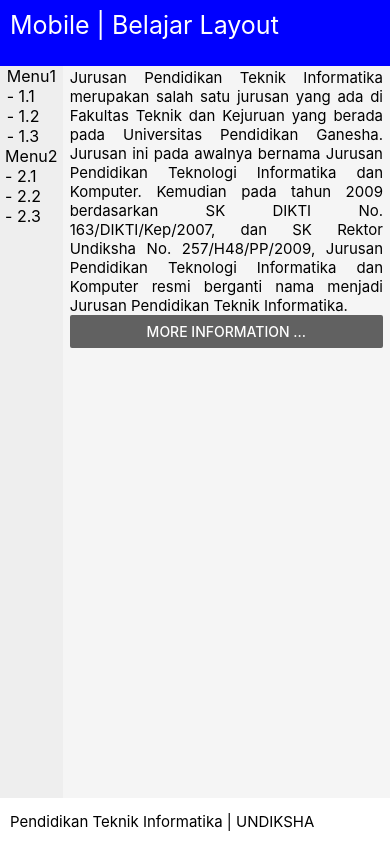
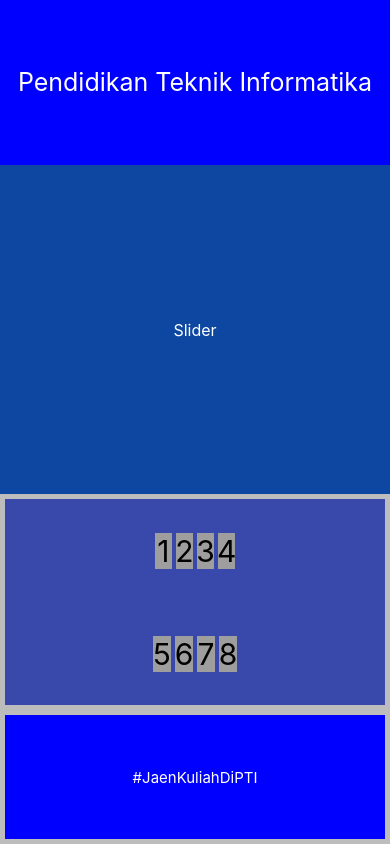
Before and after one commit to treesoecip/WeatherApplication, a React Native app: screen / in a window 390 px wide. Built offline with nearby package versions, Linux system fonts and the light colour scheme.

Commit message:
first commit

```diff
--- a/App.js
+++ b/App.js
@@ -2,13 +2,14 @@ import React from 'react';
 import { View, StyleSheet } from 'react-native';
 //import VolumeBalok from './src/latihan/volumeBalok';
 //import Header from './src/Cuaca/Header';
-import BelajarLayout from './src/comp/BelajarLayout';
+//import BelajarLayout from './src/comp/BelajarLayout';
+import BelajarLayout1 from './src/comp/BelajarLayout1';
 
 export default class App extends React.Component {
   render() {
     return (
       <View style={styles.containerMain}>
-          <BelajarLayout />
+          <BelajarLayout1 />
       </View>
 
     );
--- /dev/null
+++ b/src/comp/BelajarLayout1.js
@@ -0,0 +1,128 @@
+import React from 'react';
+import { StyleSheet, Text, View } from 'react-native';
+
+export default class BelajarLayout extends React.Component {
+  render() {
+    return (
+      <View style={styles.containerMain}>
+        <View style={styles.boxhead}>
+          <Text style={styles.texthead}>Pendidikan Teknik Informatika</Text>
+        </View>
+
+        <View style={styles.boxslider}>
+          <Text style={styles.textslider}>Slider</Text>
+        </View>
+
+        <View style={styles.boxMenu}>
+          <View style={styles.boxMenu1}>
+            <View style={styles.boxMenu2}>
+              <Text style={styles.text}>1</Text>
+            </View>
+            <View style={styles.boxMenu2}>
+              <Text style={styles.text}>2</Text>
+            </View>
+            <View style={styles.boxMenu2}>
+              <Text style={styles.text}>3</Text>
+            </View>
+            <View style={styles.boxMenu2}>
+              <Text style={styles.text}>4</Text>
+            </View>
+          </View>
+          <View style={styles.boxMenu1}>
+            <View style={styles.boxMenu2}>
+              <Text style={styles.text}>5</Text>
+            </View>
+            <View style={styles.boxMenu2}>
+              <Text style={styles.text}>6</Text>
+            </View>
+            <View style={styles.boxMenu2}>
+              <Text style={styles.text}>7</Text>
+            </View>
+            <View style={styles.boxMenu2}>
+              <Text style={styles.text}>8</Text>
+            </View>
+          </View>
+
+        </View>
+
+        <View style={styles.boxfoot}>
+          <Text style={styles.textfoot}>#JaenKuliahDiPTI</Text>
+        </View>
+      </View>
+
+    );
+  }
+}
+
+const styles = StyleSheet.create({
+  containerMain: {
+    backgroundColor: '#BDBDBD',
+    flex: 1,
+    flexDirection: 'column'
+  },
+  boxhead: {
+    flex: 2,
+    backgroundColor: 'blue',
+    alignItems: 'center',
+    justifyContent: 'center'
+
+  },
+  boxslider: {
+    flex: 4,
+    backgroundColor: '#0D47A1',
+    alignItems: 'center',
+    justifyContent: 'center'
+
+
+  },
+  boxMenu: {
+    flex: 2.5,
+    backgroundColor: '#3949AB',
+    margin: 5,
+    justifyContent: 'center',
+    alignItems: 'center'
+  },
+  boxMenu1: {
+    flex: 1,
+    backgroundColor: '#3949AB',
+    alignItems: 'center',
+    justifyContent: 'center',
+    margin: 8,
+    flexDirection: 'row'
+  },
+  boxMenu2: {
+    flex: 1,
+    backgroundColor: '#9E9E9E',
+    alignItems: 'center',
+    justifyContent: 'space-around',
+    margin: 2,
+  },
+
+  boxfoot: {
+    flex: 1.5,
+    backgroundColor: 'blue',
+    justifyContent: 'center',
+    margin: 5,
+    alignItems: 'center'
+
+  },
+
+  textslider: {
+    fontSize: 16,
+    color: 'white'
+  },
+  text: {
+    fontSize: 30,
+    color: 'black',
+    textAlign: 'justify'
+  },
+  texthead: {
+    fontSize: 25,
+    color: 'white',
+  },
+  textfoot: {
+    fontSize: 15,
+    color: 'white',
+    padding: 10
+  }
+})
```
Also changed, not shown: src/Cuaca/PrakiraanCuaca.js (+22 -2 lines).
